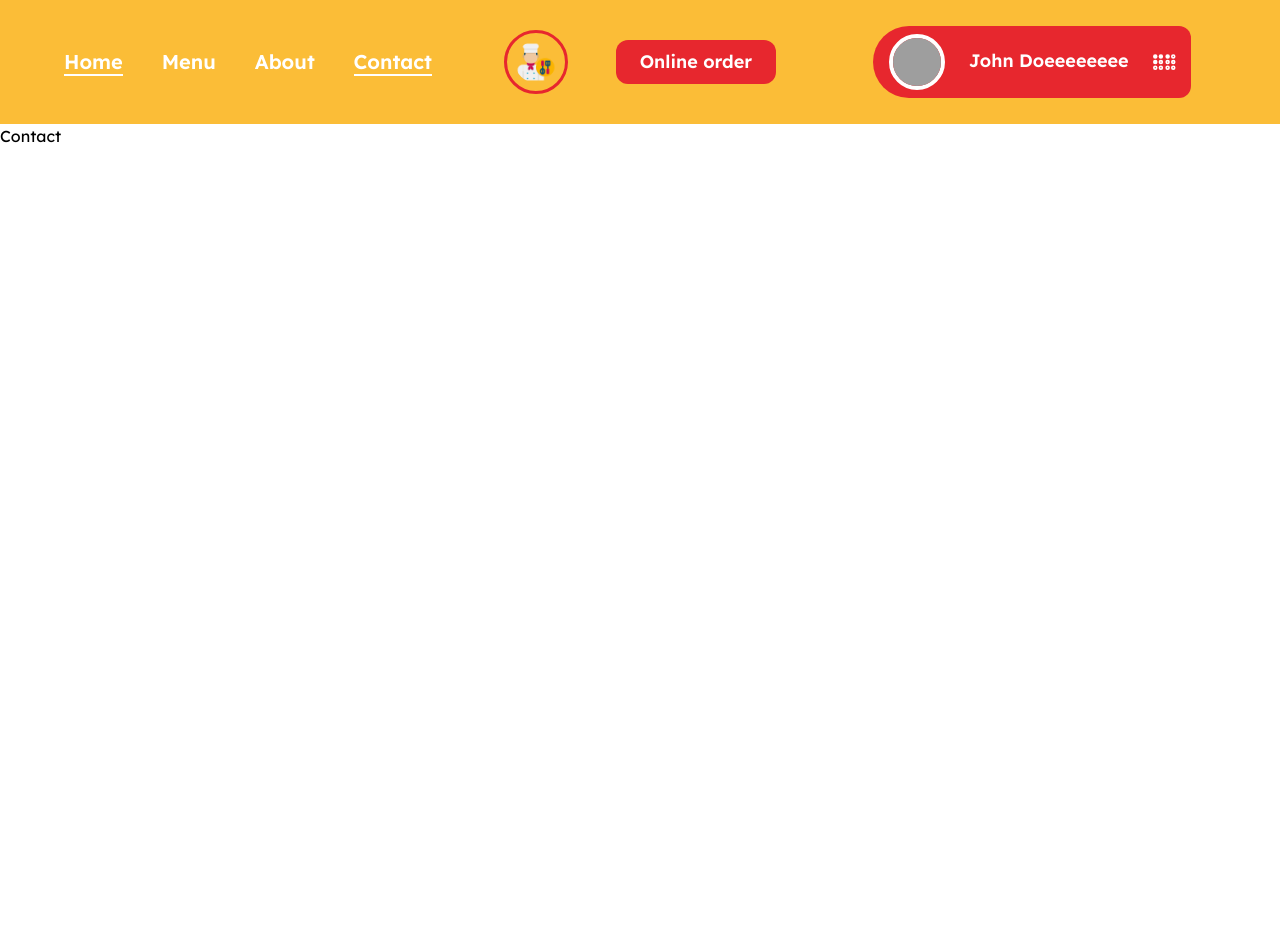
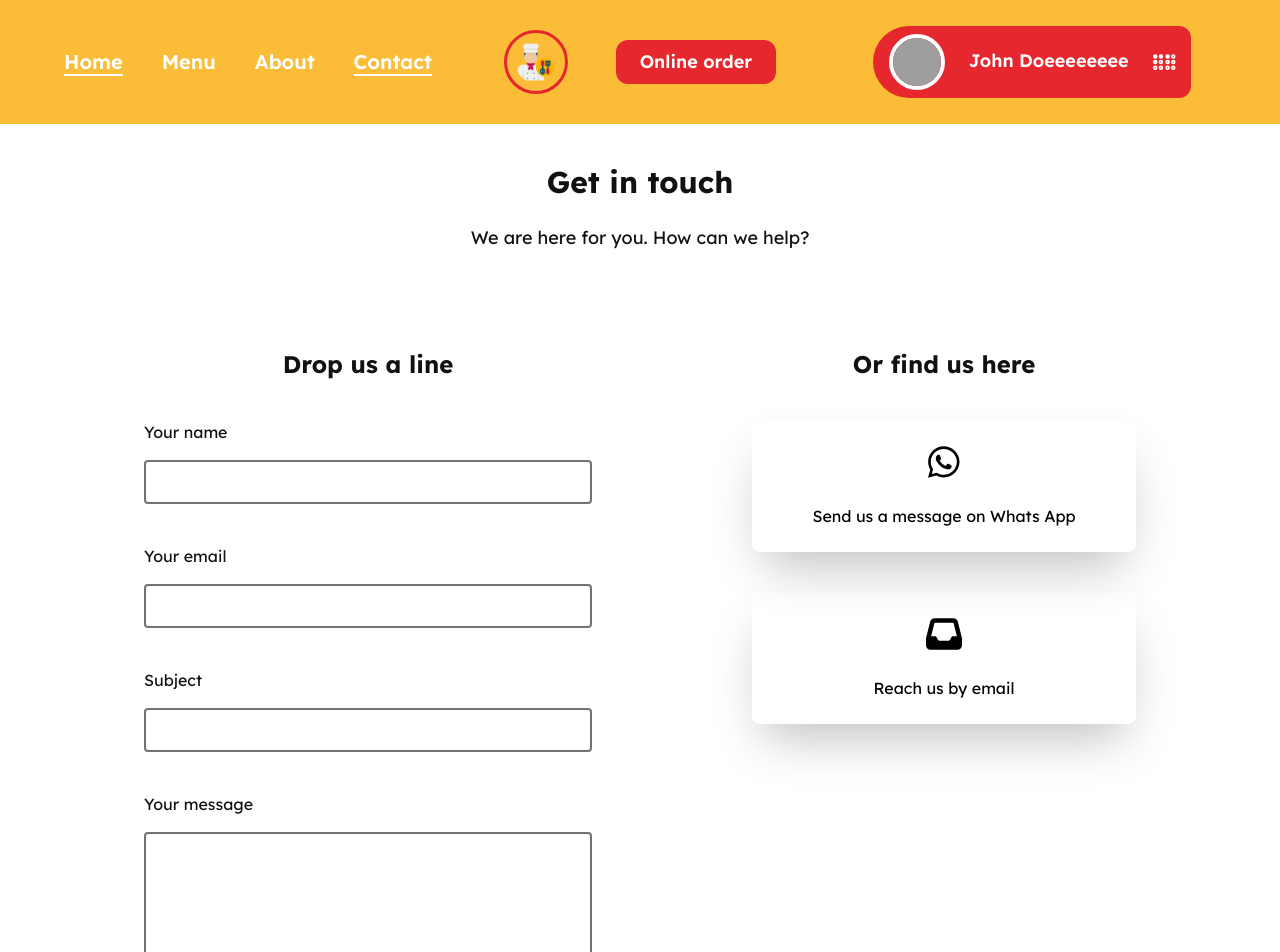
Before and after one commit to stefanvulpe-dev/flip-that-burger, a React (Vite) app in the folder frontend/: page /flip-that-burger/contact in a window 1280 px wide. Shown: the top 952 px of the page. Built offline with nearby package versions, Linux system fonts and the light colour scheme; grey boxes are pictures that could not be loaded.

Commit message:
feat(front): add contact page

```diff
--- /dev/null
+++ b/frontend/src/components/contact/ContactForm.tsx
@@ -0,0 +1,52 @@
+import { Form } from 'react-router-dom';
+
+export function ContactForm() {
+  return (
+    <Form method='post'>
+      <div className='mt-10'>
+        <label className='block pb-4 text-neutral-300' htmlFor='name'>
+          Your name
+        </label>
+        <input
+          type='text'
+          id='name'
+          className='border-2 border-neutral-500 rounded block w-full p-2 text-neutral-300'
+        />
+      </div>
+      <div className='mt-10'>
+        <label className='block pb-4 text-neutral-300' htmlFor='email'>
+          Your email
+        </label>
+        <input
+          type='email'
+          id='email'
+          className='border-2 border-neutral-500 rounded block w-full p-2 text-neutral-300'
+        />
+      </div>
+      <div className='mt-10'>
+        <label className='block pb-4 text-neutral-300' htmlFor='subject'>
+          Subject
+        </label>
+        <input
+          type='text'
+          id='subject'
+          className='border-2 border-neutral-500 rounded block w-full p-2 text-neutral-300'
+        />
+      </div>
+      <div className='mt-10'>
+        <label className='block pb-4 text-neutral-300' htmlFor='message'>
+          Your message
+        </label>
+        <textarea
+          id='message'
+          className='border-2 border-neutral-500 rounded block w-full p-2 h-40 resize-none'
+        />
+      </div>
+      <button
+        className='mt-10 ml-auto block w-full text-accent-400 font-semibold bg-accent-200 py-3 rounded transition-colors hover:bg-accent-300'
+        type='submit'>
+        Send
+      </button>
+    </Form>
+  );
+}
--- /dev/null
+++ b/frontend/src/components/contact/FormSection.tsx
@@ -0,0 +1,12 @@
+import { ContactForm } from './ContactForm';
+
+export function FormSection() {
+  return (
+    <section className='lg:flex-1 max-w-md mx-auto'>
+      <h2 className='text-neutral-300 font-bold text-xl text-center lg:text-2xl'>
+        Drop us a line
+      </h2>
+      <ContactForm />
+    </section>
+  );
+}
--- /dev/null
+++ b/frontend/src/components/contact/OthersSection.tsx
@@ -0,0 +1,29 @@
+import { faWhatsapp } from '@fortawesome/free-brands-svg-icons';
+import { faInbox } from '@fortawesome/free-solid-svg-icons';
+import { FontAwesomeIcon } from '@fortawesome/react-fontawesome';
+
+export function OthersSection() {
+  return (
+    <section className='lg:flex-1 max-w-sm mx-auto'>
+      <h2 className='text-neutral-300 font-bold text-xl lg:text-2xl text-center mt-10 lg:mt-0'>
+        Or find us here
+      </h2>
+      <div className='mt-10 py-6 px-4 rounded-lg shadow-2xl'>
+        <FontAwesomeIcon
+          icon={faWhatsapp}
+          className='text-4xl font-bold block mx-auto mb-6'
+        />
+        <p className='text-center'>Send us a message on Whats App</p>
+      </div>
+      <div className='mt-10 py-6 px-4 rounded-lg shadow-2xl'>
+        <FontAwesomeIcon
+          icon={faInbox}
+          className='text-4xl font-bold block mx-auto mb-6'
+        />
+        <a href='mailto:abc@example.com' className='block text-center'>
+          Reach us by email
+        </a>
+      </div>
+    </section>
+  );
+}
--- a/frontend/src/components/index.tsx
+++ b/frontend/src/components/index.tsx
@@ -9,3 +9,6 @@ export { ProfileCard } from './header/ProfileCard';
 export { BurgerCard } from './main/offers/BurgerCard';
 export { FooterSection } from './footer/FooterSection';
 export { SocialLinks } from './footer/SocialLinks';
+export { ContactForm } from './contact/ContactForm';
+export { FormSection } from './contact/FormSection';
+export { OthersSection } from './contact/OthersSection';
--- a/frontend/src/pages/Contact.tsx
+++ b/frontend/src/pages/Contact.tsx
@@ -1,7 +1,20 @@
+import { FormSection, OthersSection } from '../components';
+
 export function Contact() {
   return (
-    <div>
-      <h1>Contact</h1>
+    <div className='w-11/12 max-w-6xl mx-auto mt-10'>
+      <article>
+        <h1 className='text-2xl lg:text-3xl text-neutral-300 font-bold text-center'>
+          Get in touch
+        </h1>
+        <p className='text-neutral-300 text-center max-w-[20ch] md:max-w-none lg:text-lg mx-auto mt-6'>
+          We are here for you. How can we help?
+        </p>
+        <div className='lg:flex mt-14 lg:mt-24'>
+          <FormSection />
+          <OthersSection />
+        </div>
+      </article>
     </div>
   );
 }
```
